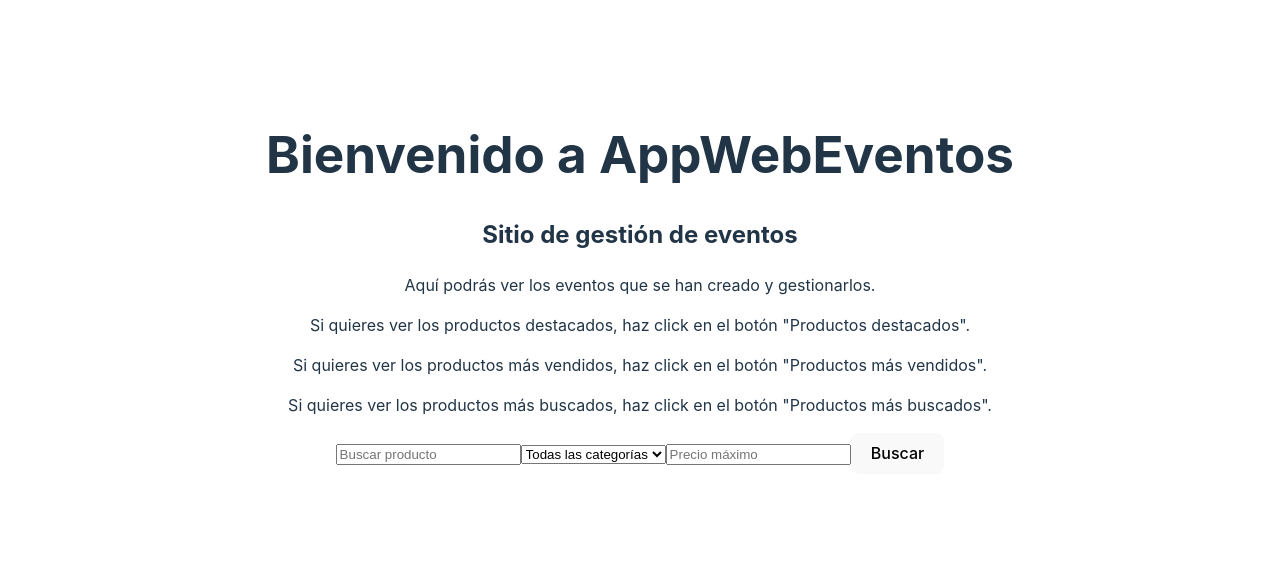
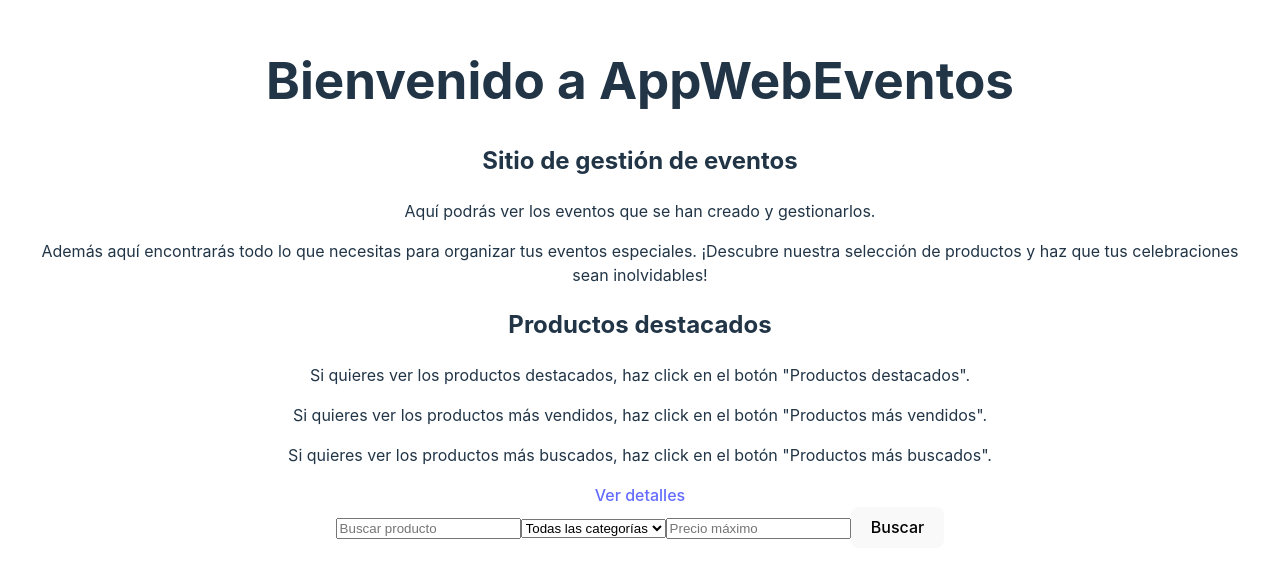
Before and after one commit to quingtairos/EjercicioReact, a React (Vite) app in the folder AppWebEventos/: page / in a window 1280 px wide. Shown: the part 117-694 px from the top of the page. Built offline with nearby package versions, Linux system fonts and the light colour scheme.

Commit message:
modificar el archivp de Inicio, añadiendo descripciones y otro contenido a la pagina

```diff
--- a/AppWebEventos/src/App.tsx
+++ b/AppWebEventos/src/App.tsx
@@ -14,7 +14,7 @@ function App() {
         <Productos />
       </div>
     </>
-  )
+  );
 }
 
 
--- a/AppWebEventos/src/components/Inicio/Inicio.tsx
+++ b/AppWebEventos/src/components/Inicio/Inicio.tsx
@@ -8,6 +8,7 @@ import './Inicio.css';
 //import GestionEventosPagina from '../';
 
     const Inicio = () => {
+
         const productosDestacados = [
             { id: 1, nombre: 'Producto 1', precio: 20.99 },
             { id: 2, nombre: 'Producto 2', precio: 15.49 },
@@ -18,19 +19,27 @@ import './Inicio.css';
 
         return(
             <div className="Inicio">
-                {/* Contenido */
-                    //<GestionEventosPagina />
-                }
+                <div className='descripcion-tienda'>
+                    <h1>Bienvenido a AppWebEventos</h1>
+                        <h2>Sitio de gestión de eventos</h2>
 
+                        <p>Aquí podrás ver los eventos que se han creado y gestionarlos.</p>
 
-                    <h1>Bienvenido a AppWebEventos</h1>
-                <h2>Sitio de gestión de eventos</h2>
+                        <p>
+                            Además aquí encontrarás todo lo que necesitas para organizar tus eventos especiales.
+                            ¡Descubre nuestra selección de productos y haz que tus celebraciones sean inolvidables!
+                        </p>
+                </div>
 
-                <p>Aquí podrás ver los eventos que se han creado y gestionarlos.</p>
-                <p>Si quieres ver los productos destacados, haz click en el botón "Productos destacados".</p>
-                <p>Si quieres ver los productos más vendidos, haz click en el botón "Productos más vendidos".</p>
-                <p>Si quieres ver los productos más buscados, haz click en el botón "Productos más buscados".</p>
+                    <div className="productos-destacados">
+                        <h2>Productos destacados</h2>
 
+                        <p>Si quieres ver los productos destacados, haz click en el botón "Productos destacados".</p>
+                        <p>Si quieres ver los productos más vendidos, haz click en el botón "Productos más vendidos".</p>
+                        <p>Si quieres ver los productos más buscados, haz click en el botón "Productos más buscados".</p>
+
+                        <a href={"../DetalleProducto/DetalleProducto.tsx"}>Ver detalles</a>
+                    </div>
             </div>
         )
     };
```
